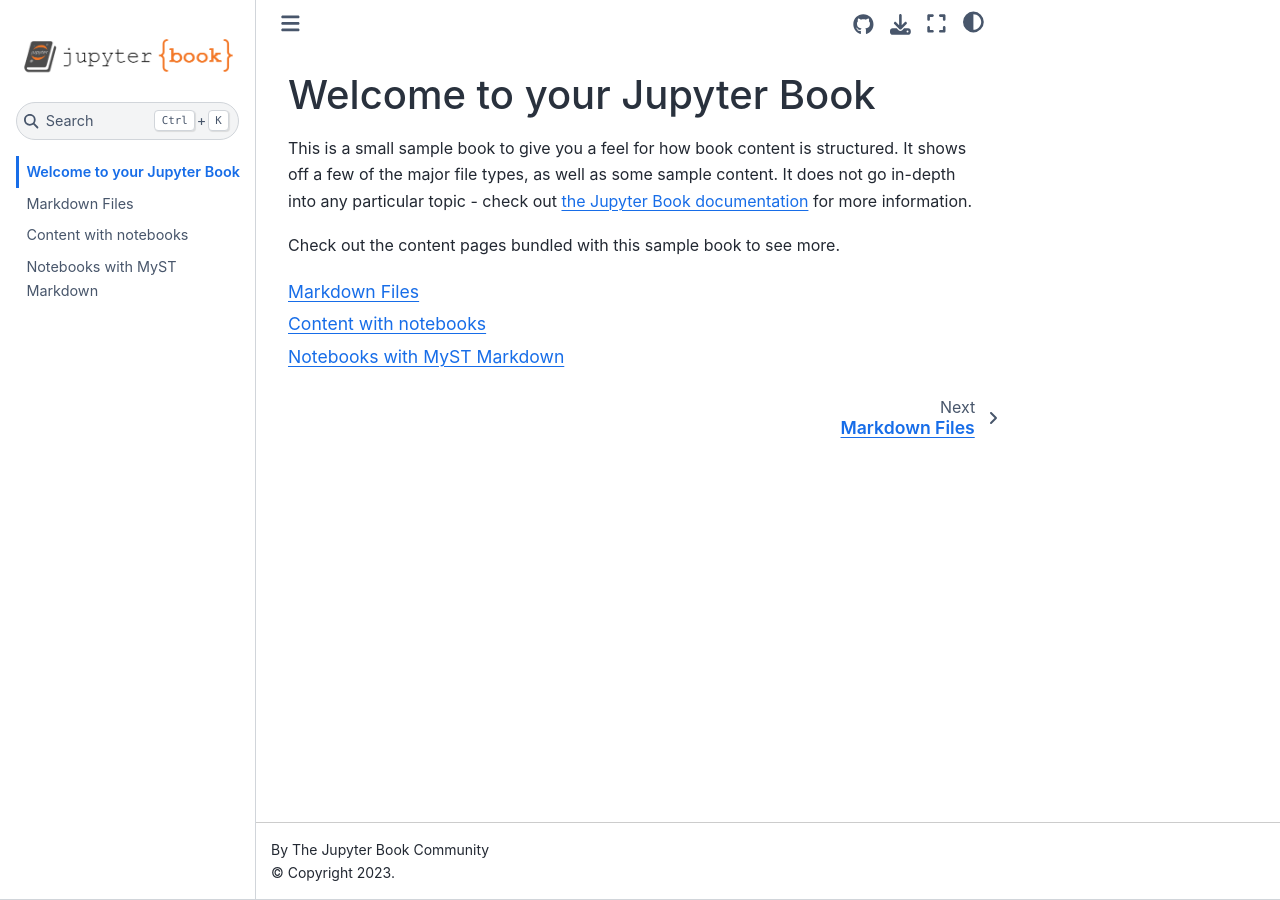
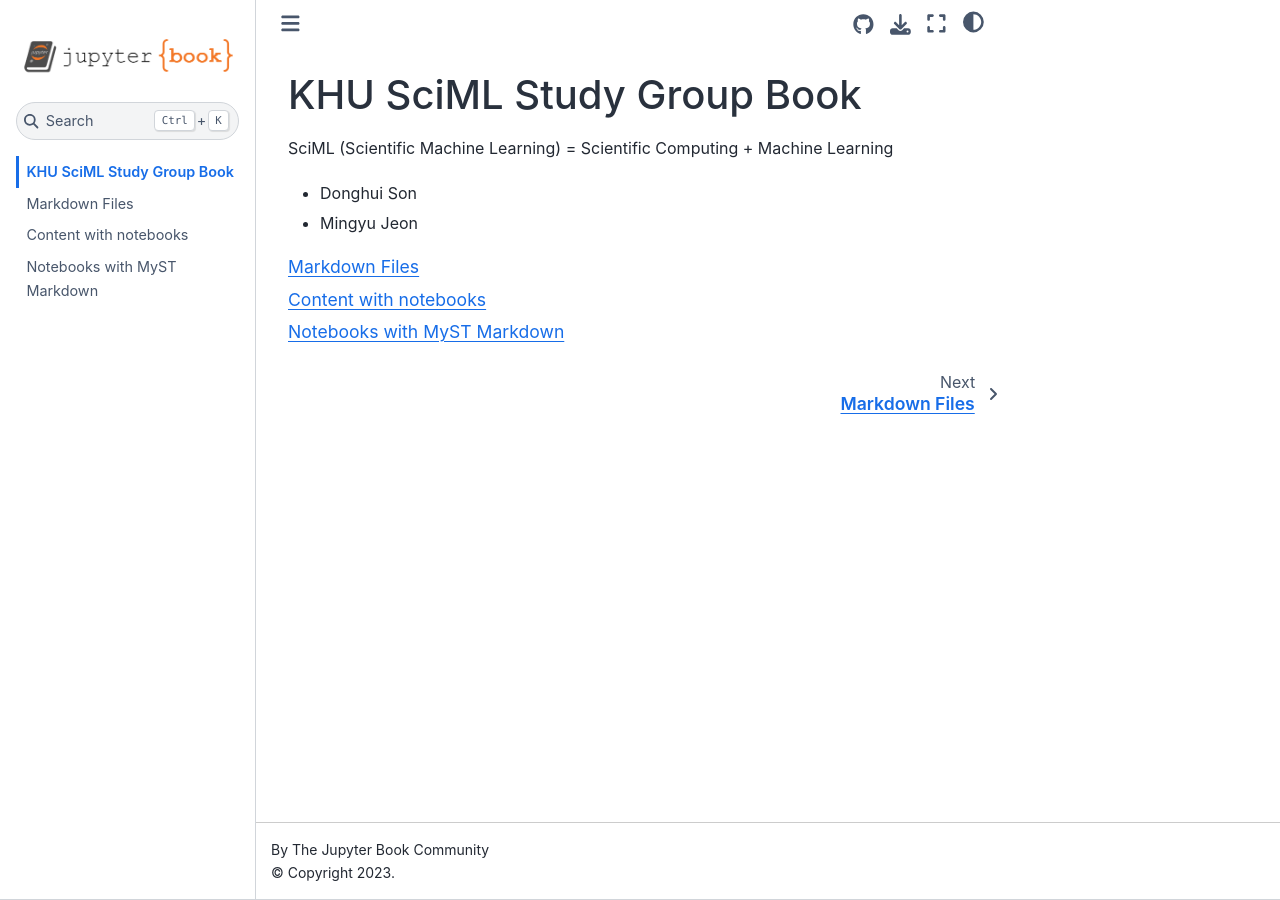
Before and after one commit to mgjeon/study-book, a Jupyter Book: the page built from intro.md, in a window 1280 px wide. Built offline with Jupyter Book 1.0.4 settings and Sphinx 7.4.7 and the Sphinx Book theme 1.1.4, drawn with Linux system fonts in a browser that asks for light colours.

Commit message:
update intro

````diff
--- a/intro.md
+++ b/intro.md
@@ -1,11 +1,10 @@
-# Welcome to your Jupyter Book
+# KHU SciML Study Group Book
 
-This is a small sample book to give you a feel for how book content is
-structured.
-It shows off a few of the major file types, as well as some sample content.
-It does not go in-depth into any particular topic - check out [the Jupyter Book documentation](https://jupyterbook.org) for more information.
+SciML (Scientific Machine Learning) = Scientific Computing + Machine Learning
 
-Check out the content pages bundled with this sample book to see more.
+- Donghui Son
+- Mingyu Jeon
+
 
 ```{tableofcontents}
 ```
````
Also changed, not shown: 1 other file.
